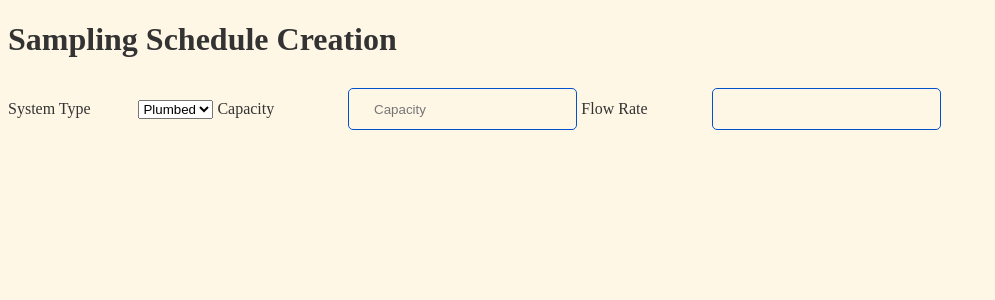
After one commit to ChemiKyle/Waterspots, a Python web app: template templates/compute_sampling_schedule.html in a window 1280 px wide. The commit adds this page. Shown: the top 300 px of the page, without its empty margins (0-995 px from the left). Run offline with Jinja, Linux system fonts and the light colour scheme; the template is opened without the code that fills it, so the values that code supplies are empty.

Commit message:
Checkpoint before sampling schedule implemented

```diff
--- a/app.py
+++ b/app.py
@@ -8,10 +8,13 @@ from flask_login import LoginManager
 # TODO: MariaDB vs PostgreSQL, re: audit trail
 import sqlite3
 from datetime import datetime as dt
+from sampling_schedule import *
 
 app = Flask(__name__)
 login = LoginManager(app)
 #db = SQLAlchemy()
+
+app.register_blueprint(calculations_page)
 
 @app.route('/home', methods=['POST', 'GET'])
 def home():
@@ -110,7 +113,7 @@ def observation_entry():
         VALUES({})""".format(columns, placeholders)
         cur.execute(sql, obs_dict)
         db.commit()
-    return render_template('make_entry.html', parameters = parameters)
+    return render_template('make_entry.html', study_name = session['study'], parameters = parameters)
 
 
 if __name__ == "__main__":
--- /dev/null
+++ b/templates/compute_sampling_schedule.html
@@ -0,0 +1,22 @@
+
+<!-- Kyle Chesney, 2018 -->
+
+<!doctype html>
+
+<link rel="stylesheet" type="text/css" href="{{ url_for('static', filename='style.css') }}">
+
+<body>
+    <h1>Sampling Schedule Creation</h1>
+
+    <label for="system_type">System Type</label>
+    <select name="system_type">
+        <option value="plumbed">Plumbed</option>
+        <option value="pour">Pour</option>
+    </select>
+
+    <label for="capacity">Capacity</label>
+    <input name="capacity" type="number" placeholder="Capacity" />
+
+    <label for="flow_rate">Flow Rate</label>
+    <input name="flow_rate" type="number" />
+</body>
--- a/templates/homepage.html
+++ b/templates/homepage.html
@@ -18,6 +18,7 @@
                 {% endfor %}
             </select>
             <button type="submit" name="destination" value="calculations">Calculations</button>
+            <button type="submit" name="destination" value="calculations_page.compute_sampling_schedule">Compute Sampling Schedule</button>
         </form>
     </div>
 </body>
--- a/templates/make_entry.html
+++ b/templates/make_entry.html
@@ -8,6 +8,8 @@
     <form type="submit" method="post">
         <!-- TODO: update for method entry -->
         <!-- link to new study at end of list? -->
+        <label for='study_name'>Project:</label>
+        <br/> <h3>{{ study_name }}</h3>
 
         {% for parameter in parameters %}
           <label for="{{parameter.0}}">{{ parameter.0 }}</label>
```
Also changed, not shown: __init__.py (added).
